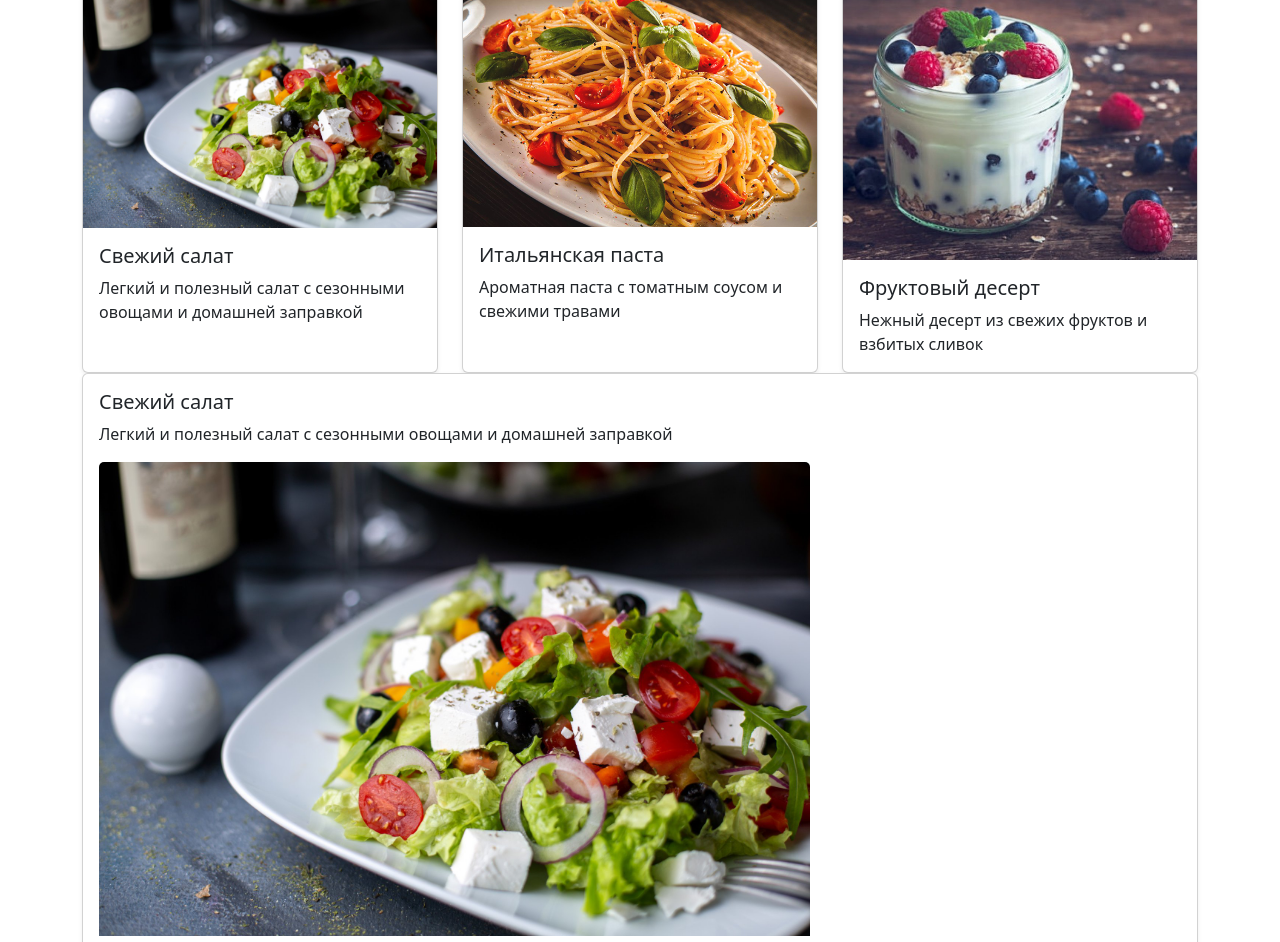
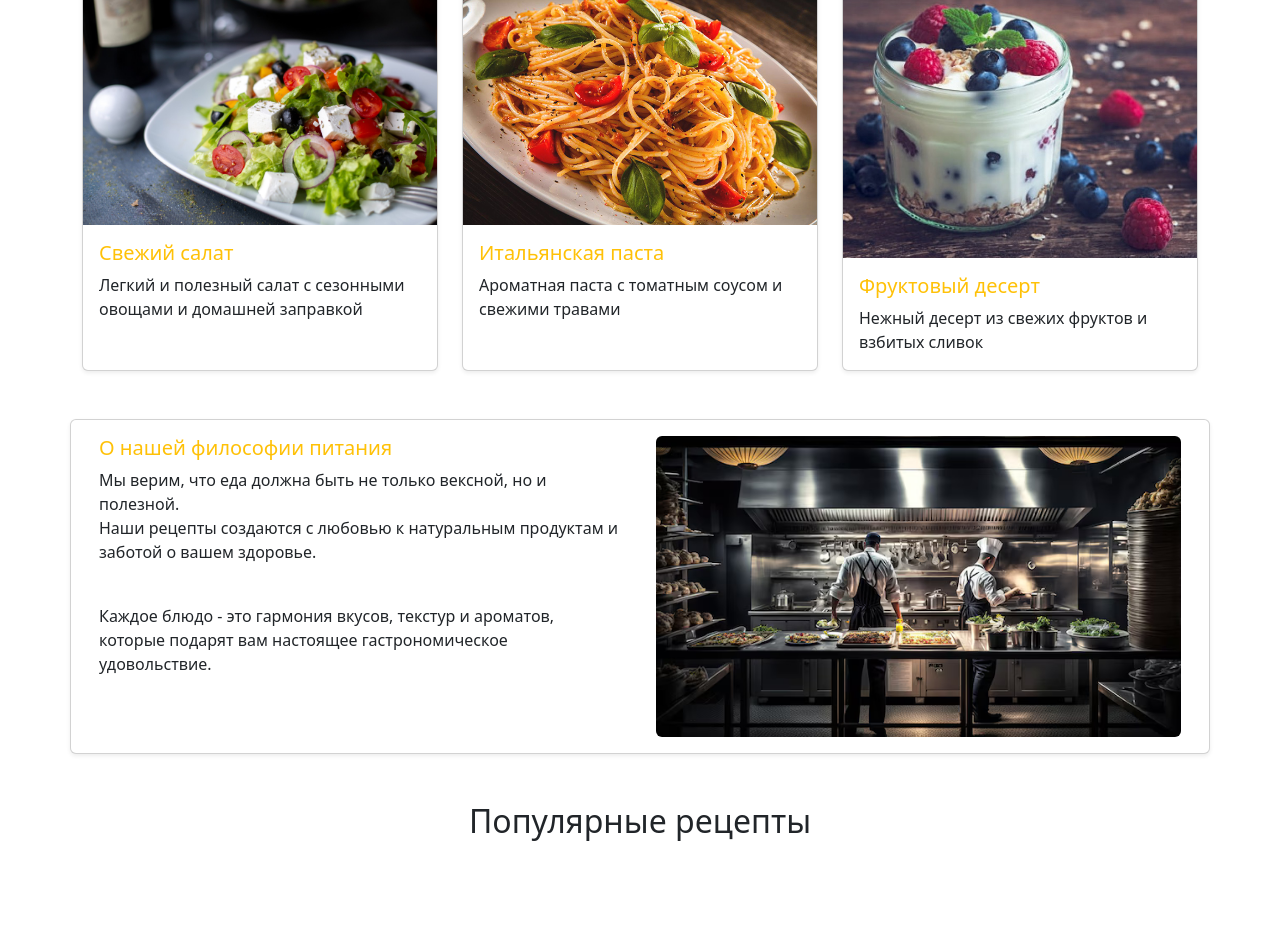
Before and after one commit to Divider13/task4, a plain HTML site: page index.html in a window 1280 px wide. Shown: the part 178-1120 px from the top of the page. After the commit the page ends 1026 px from the top, so only its background shows below. Drawn offline with nearby package versions, Linux system fonts and the light colour scheme.

Commit message:
phylosoy done

```diff
--- a/index.html
+++ b/index.html
@@ -10,7 +10,7 @@
 </head>
 <body>
     <section>
-            <nav class="navbar navbar-expand-lg bg-dark">
+            <nav class="navbar navbar-expand-lg bg-dark fixed-top">
             <div class="container-fluid">
                 <a class="navbar-brand text-warning" href="#">
                     <img src="images/logo.png" alt="Logo" width="40"  class="d-inline-block align-text-top ">
@@ -33,36 +33,36 @@
 
     <div class="container">
         <div class="row justify-content-center d-flex">
-            <div class="col-md-4">
+            <div class="col-md-4 mt-3">
                 <div class="card h-100 shadow-sm">
                     <img src="images/salat.jpg" class="card-img-top" alt="Салат">
 
                     <div class="card-body">
-                        <h5 class="card-title">Свежий салат</h5>
+                        <h5 class="card-title text-warning">Свежий салат</h5>
                         <p class="card-text">Легкий и полезный салат с сезонными овощами и домашней заправкой</p>
 
                     </div>
                 </div>
             </div>
 
-            <div class="col-md-4">
+            <div class="col-md-4 mt-3">
                 <div class="card h-100 shadow-sm">
-                    <img src="images/pasta.jpg" class="card-img-top" alt="Салат">
+                    <img src="images/pasta.jpg" class="card-img-top" alt="Итальянская паста">
 
                     <div class="card-body">
-                        <h5 class="card-title">Итальянская паста</h5>
+                        <h5 class="card-title text-warning">Итальянская паста</h5>
                         <p class="card-text">Ароматная паста с томатным соусом и свежими травами</p>
 
                     </div>
                 </div>
             </div>
 
-            <div class="col-md-4">
+            <div class="col-md-4 mt-3">
                 <div class="card h-100 shadow-sm">
-                    <img src="images/desert.jpg" class="card-img-top" alt="Салат">
+                    <img src="images/desert.jpg" class="card-img-top" alt="Фруктовый десерт">
 
                     <div class="card-body">
-                        <h5 class="card-title">Фруктовый десерт</h5>
+                        <h5 class="card-title text-warning">Фруктовый десерт</h5>
                         <p class="card-text">Нежный десерт из свежих фруктов и взбитых сливок</p>
 
                     </div>
@@ -72,24 +72,28 @@
         </div>
     </div>
 
-     <div class="container">
-         <div class="row justify-content-center d-flex">
-            <div class="col-md-12">
-                <div class="card h-100 shadow-sm">
-                    <div class="row g-0">
-                        <div class="col-md-8 order-md-1">
+    <div class="container">
+        <div class="row justify-content-center d-flex mt-5">
+            <div class="card h-100 shadow-sm">
+                <div class="row g-0">
+                    <div class="col-md-6">
+                        <div class="card-body">
+                            <h5 class="card-title text-warning">О нашей философии питания</h5>
+                            <p class="card-text">Мы верим, что еда должна быть не только вексной, но и полезной.<br>
+                            Наши рецепты создаются с любовью к натуральным продуктам и заботой о вашем здоровье.</p> <br>
+                            <p class="card-text">Каждое блюдо - это гармония вкусов, текстур и ароматов, которые подарят вам настоящее гастрономическое удовольствие.</p>
+                        </div>
+                    </div>
 
-                            <div class="card-body">
-                                <h5 class="card-title">Свежий салат</h5>
-                                <p class="card-text">Легкий и полезный салат с сезонными овощами и домашней заправкой</p>
-
-                                <img src="images/salat.jpg" class="card-img-top" alt="Салат">
-                            </div>
-                        </div>
+                    <div class="col-md-6 p-3">
+                        <img src="images/chiefs.png" class="img-fluid rounded" alt="Chief">
                     </div>
                 </div>
             </div>
-     </div>
+        </div>
+    </div>
+
+    <h2 class="text-center mt-5">Популярные рецепты</h2>
 
 
     <script src="https://cdn.jsdelivr.net/npm/bootstrap@5.3.8/dist/js/bootstrap.bundle.min.js" integrity="sha384-FKyoEForCGlyvwx9Hj09JcYn3nv7wiPVlz7YYwJrWVcXK/BmnVDxM+D2scQbITxI" crossorigin="anonymous"></script>
--- a/style.css
+++ b/style.css
@@ -3,3 +3,7 @@
   padding: 0;
   box-sizing: border-box;
 }
+
+body {
+    padding-top: 56px;
+}
```
Also changed, not shown: images/chiefs.png (added).
